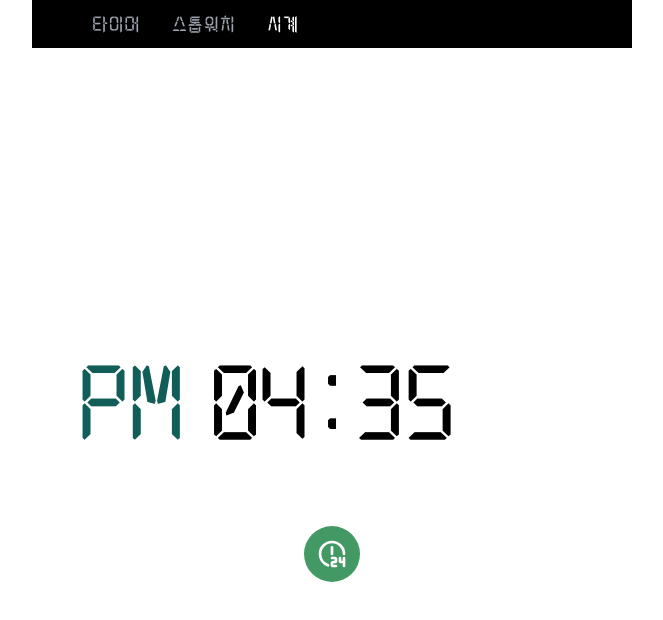
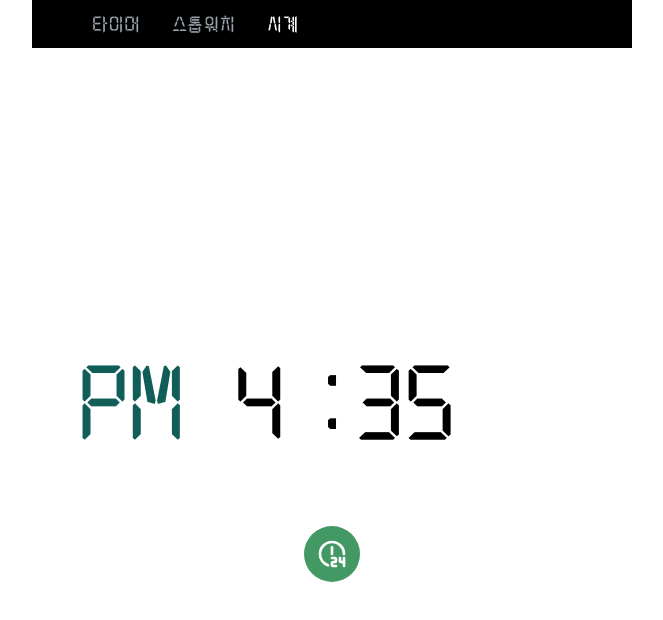
Before and after one commit to mynolog/pomodoro-timer, a React (Vite) app: page /live-clock in a window 1280 px wide. Shown: the top 620 px of the page, without its empty margins (308-971 px from the left). Built offline with nearby package versions, Linux system fonts and the light colour scheme.

Commit message:
🐛 fix: Clock 컴포넌트 12시간 모드에서 10 이하 시각 표기 오류 수정

```diff
--- a/src/components/clock/Clock.tsx
+++ b/src/components/clock/Clock.tsx
@@ -30,7 +30,7 @@ const Clock = ({ clockMode, setClockMode }: ClockProps) => {
           {ampm || ''}
         </div>
         <div className="w-28 h-[176px] flex flex-col gap-1 items-center justify-center">
-          {formatTimeUnit(hours)}
+          {clockMode === '24' ? formatTimeUnit(hours) : hours}
         </div>
         <div className="animate-blink">:</div>
         <div className="w-28 flex gap-1 items-center justify-center">
--- a/src/components/timer/Timer.tsx
+++ b/src/components/timer/Timer.tsx
@@ -48,6 +48,8 @@ const Timer = ({
   }
 
   const initTimestamp = () => {
+    setSessionMinute(25)
+    setSessionSecond(0)
     const newTimestamp = generateTimestamp(25 * 60)
     restart(newTimestamp, false)
   }
```
